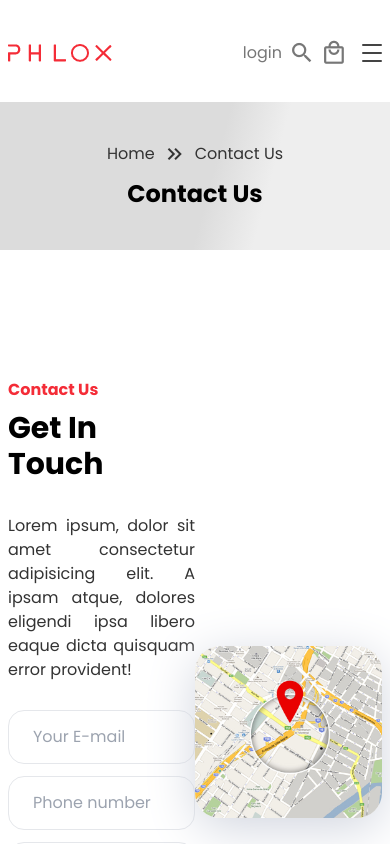
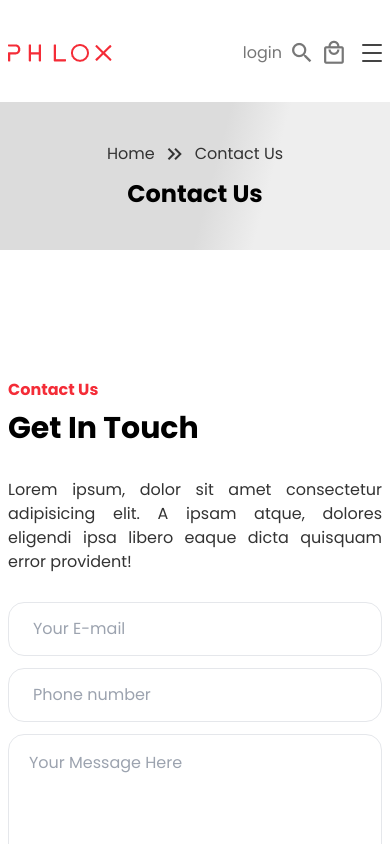
Before and after one commit to Simon-M20/Phlox_e-Commerce, a React (Create React App) app: page /#/Contact-us in a window 390 px wide. Shown: the top 844 px of the page. Built offline with nearby package versions, Linux system fonts and the light colour scheme.

Commit message:
Fixed mobile design

```diff
--- a/src/Components/Contact_Section/ContactSection.js
+++ b/src/Components/Contact_Section/ContactSection.js
@@ -15,8 +15,8 @@ const ContactSection = () => {
     };
 
     return (
-        <section className='flex justify-center items-center md:px-10 px-2 py-32'>
-            <article className='md:w-2/5 w-full '>
+        <section className='flex flex-wrap justify-center items-center md:px-10 px-2 py-32'>
+            <article className='md:w-2/5 w-full md:mb-0 mb-10'>
                 <p
                     className='capitalize font-semibold'
                     style={{ color: "#f42c37" }}>
```
